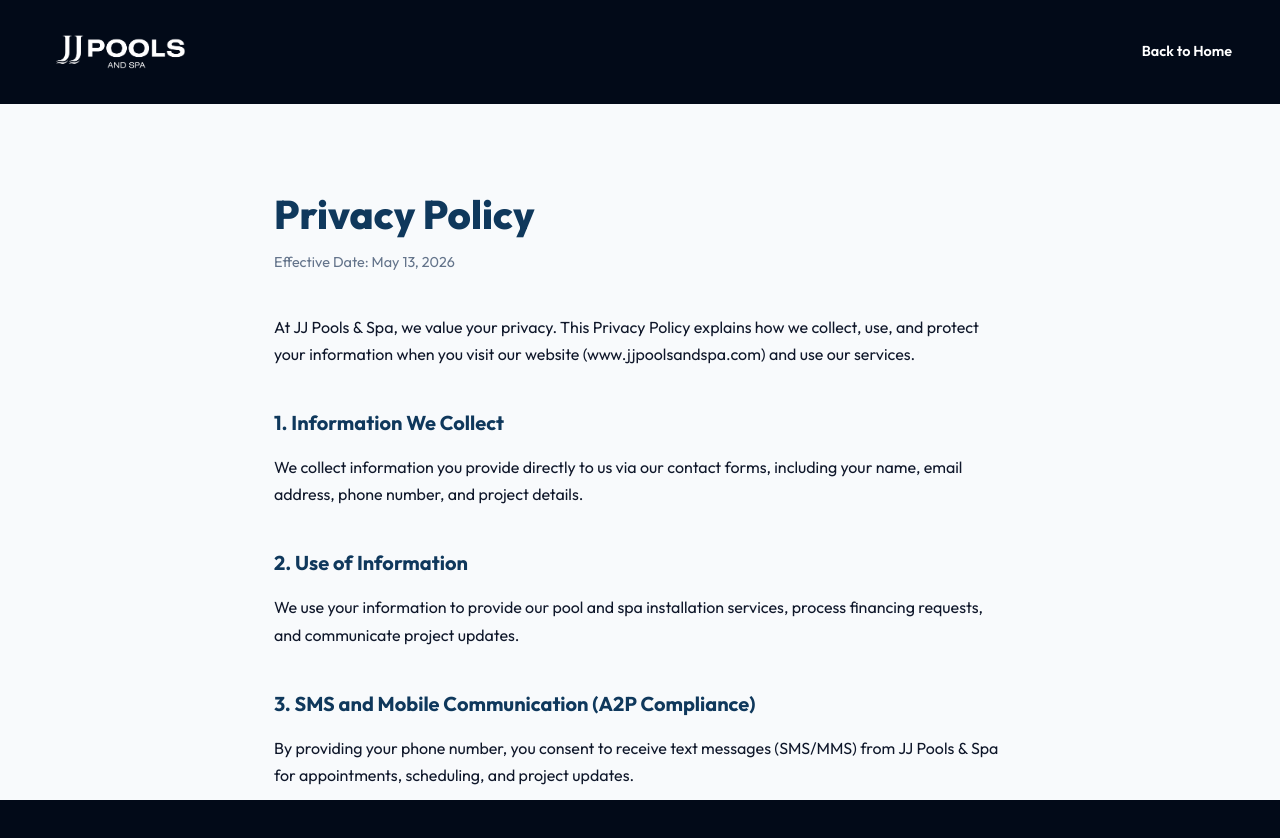
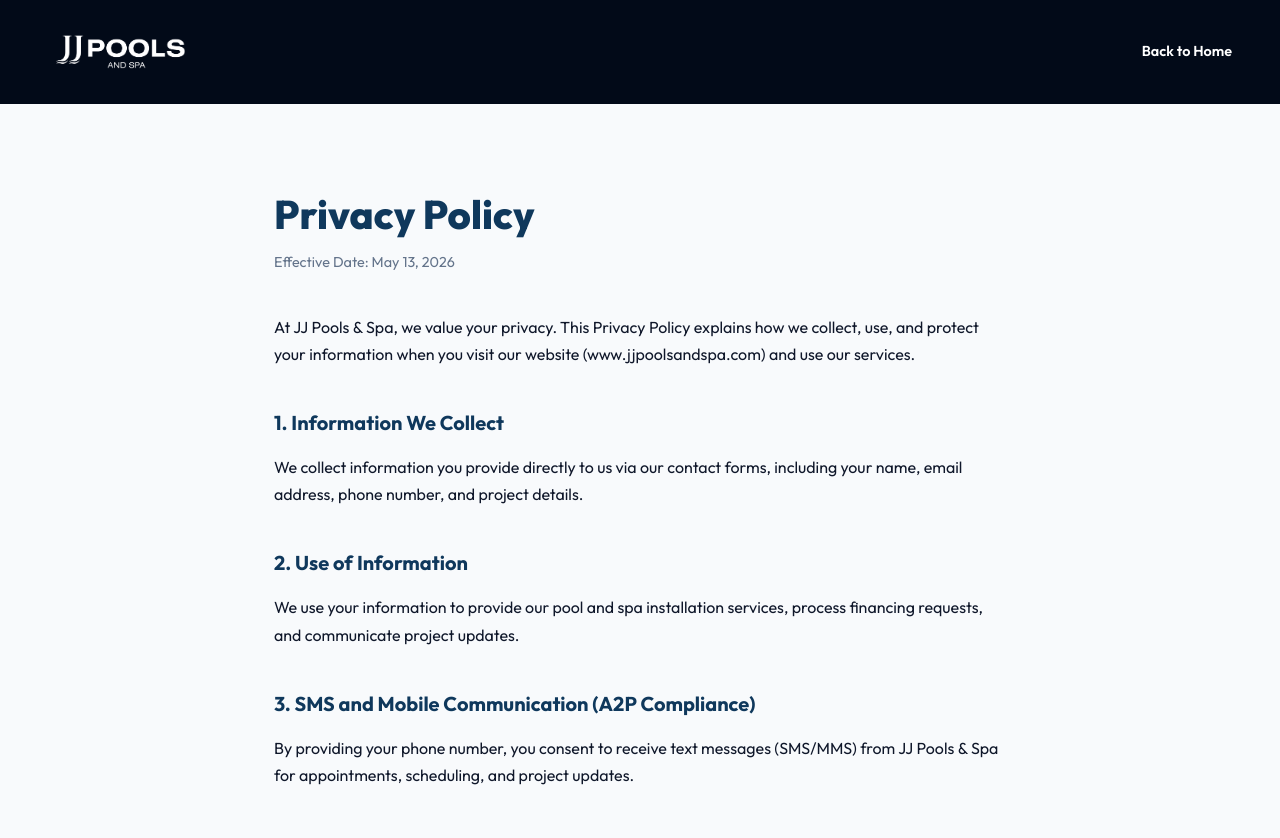
Before and after one commit to leonardorimes/jjpools, a Next.js app: page /privacypolicy in a window 1280 px wide. Shown: the top 838 px of the page. Built offline with nearby package versions, Linux system fonts and the light colour scheme.

Commit message:
criando novas paginas

```diff
--- a/app/contact/page.tsx
+++ b/app/contact/page.tsx
@@ -2,7 +2,7 @@
 
 export default function ContactPage() {
   return (
-    <main style={{ minHeight: "100vh", backgroundColor: "#020a18", position: "relative" }}>
+    <main style={{ flex: 1, backgroundColor: "#020a18", position: "relative" }}>
       {/* Simple header just to allow navigation back */}
       <nav style={{
         position: "absolute",
--- a/app/globals.css
+++ b/app/globals.css
@@ -31,7 +31,7 @@
 }
 
 html, body {
-  height: 100%;
+  min-height: 100%;
   background: var(--background);
   color: var(--foreground);
   font-family: "Outfit", sans-serif;
--- a/app/page.tsx
+++ b/app/page.tsx
@@ -146,7 +146,7 @@
           <li key={link}>
             <a
               id={`nav-link-${link.toLowerCase()}`}
-              href={`#${link.toLowerCase()}`}
+              href={link === "Contact" ? "/contact" : `#${link.toLowerCase()}`}
               className="nav-link"
               style={{
                 fontFamily: "var(--font-outfit), sans-serif",
--- a/app/privacypolicy/page.tsx
+++ b/app/privacypolicy/page.tsx
@@ -1,6 +1,6 @@
 export default function PrivacyPolicyPage() {
   return (
-    <main style={{ minHeight: "100vh", backgroundColor: "#f8fafc", position: "relative" }}>
+    <main style={{ flex: 1, backgroundColor: "#f8fafc", position: "relative" }}>
       {/* Header */}
       <nav style={{
         backgroundColor: "#020a18",
--- a/app/termsofservice/page.tsx
+++ b/app/termsofservice/page.tsx
@@ -1,6 +1,6 @@
 export default function TermsOfServicePage() {
   return (
-    <main style={{ minHeight: "100vh", backgroundColor: "#f8fafc", position: "relative" }}>
+    <main style={{ flex: 1, backgroundColor: "#f8fafc", position: "relative" }}>
       {/* Header */}
       <nav style={{
         backgroundColor: "#020a18",
```
